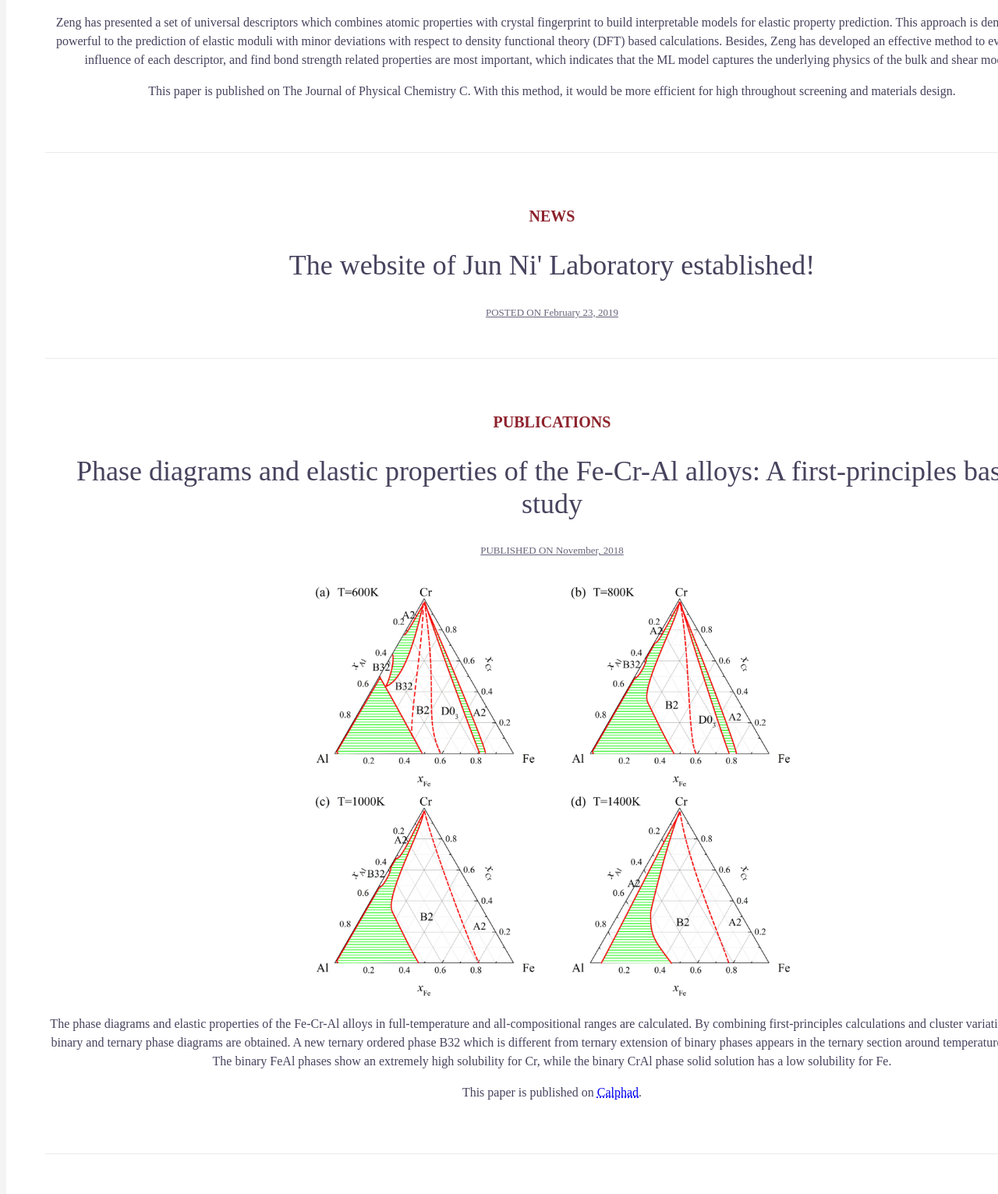
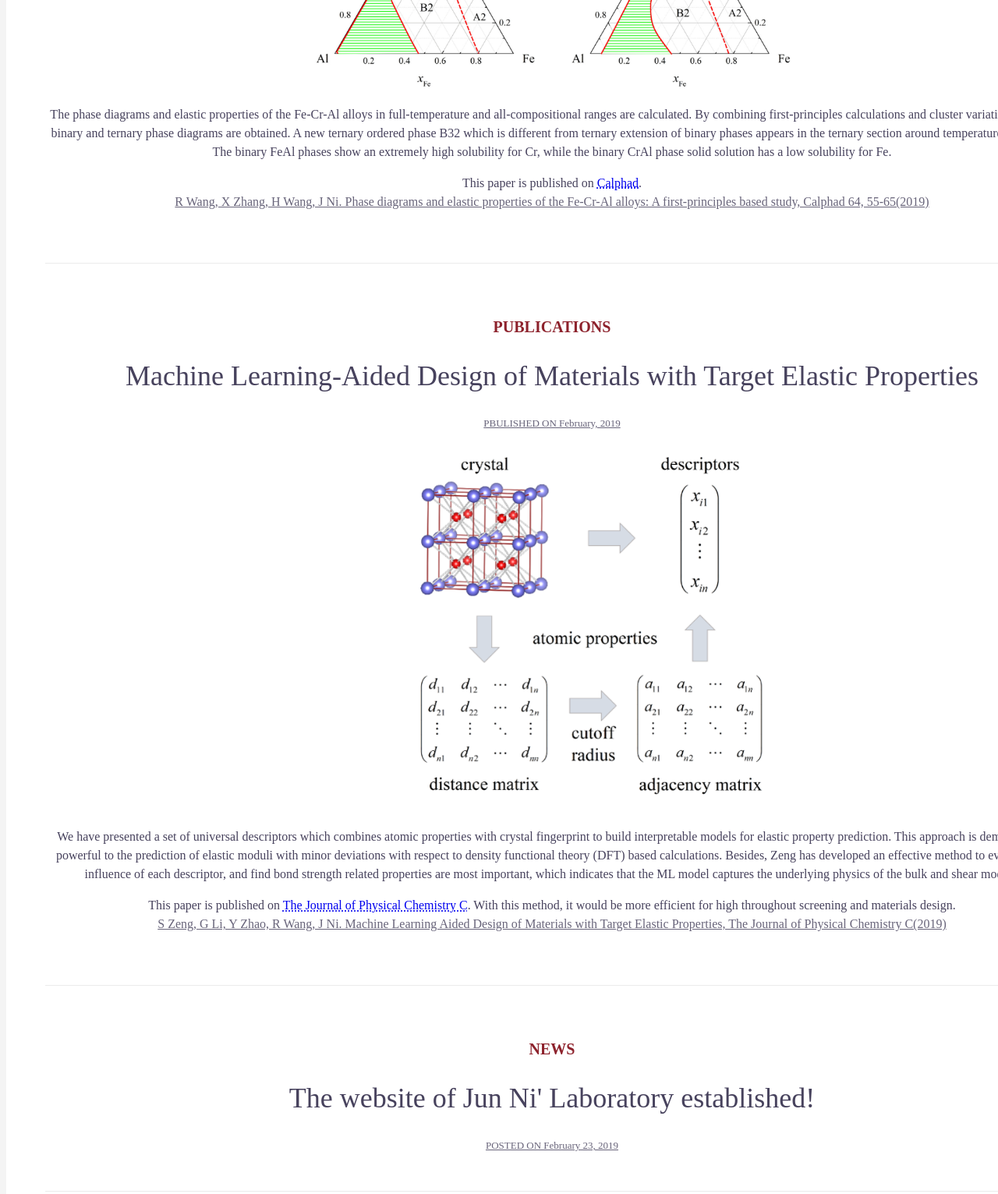
Before and after one commit to xinming365/Lab-website, a plain HTML site: page index.html in a window 1280 px wide. Shown: the part 1053-2584 px from the top of the page at 78% size. Drawn offline with Linux system fonts and the light colour scheme.

Commit message:
supplementary

```diff
--- a/css/style2.css
+++ b/css/style2.css
@@ -32,6 +32,13 @@
 	text-decoration: underline;
 }
 
+.entry-publication{
+	color: #68647a;
+	text-align: center;
+	font-size: 16px;
+	text-decoration:underline;
+}
+
 .entry-passage{
 	margin-bottom: 24px;
 }
--- a/index.html
+++ b/index.html
@@ -46,49 +46,14 @@
 	<div id="showcase">
 		<div class ="container-showcase">
 
-			<div class="article-area">
-				<h1 >PUBLICATIONS</h1>
-				<h2 class="entry-title">Machine Learning-Aided Design of Materials with Target Elastic Properties
-				</h2>
 
-				<time class="entry-date">PBULISHED ON February, 2019</time>
-
-				<div class="imgbox">
-					<img src="./images/showcase01.png" >
-				</div>
-
-
-				<p>    Zeng has presented a set of universal descriptors which combines atomic properties
-					with crystal fingerprint to build interpretable models for elastic property prediction. This approach
-					is demonstrated powerful to the prediction of elastic moduli with minor deviations with respect
-					to density functional theory (DFT) based calculations. Besides, Zeng has developed an effective method
-					to evaluate the influence of each descriptor, and find bond strength related properties are most
-					important, which indicates that the ML model captures the underlying physics of the bulk and
-					shear moduli.
-				</p>
-
-
-				<p>
-					 This paper is published on The Journal of Physical Chemistry C. With this method, it would be more efficient for high throughout screening and materials
-					 design.
-				</p>
-			</div>
-
-			<div class="article-area">
-				<h1 >NEWS</h1>
-				<h2 class="entry-title">The website of Jun Ni' Laboratory established!
-				</h2>
-
-				<time class="entry-date">POSTED ON February 23, 2019</time>
-
-			</div>
 
 			<div class="article-area">
 				<h1 >PUBLICATIONS</h1>
 				<h2 class="entry-title">Phase diagrams and elastic properties of the Fe-Cr-Al alloys: A first-principles based study
 				</h2>
 
-				<time class="entry-date">PUBLISHED ON November, 2018</time>
+				<time class="entry-date">PUBLISHED ON March, 2019</time>
 
 				<div class="imgbox">
 					<img src="./images/showcase02.png" >
@@ -105,9 +70,53 @@
 
 				<p>
 					 This paper is published on <a href="https://www.journals.elsevier.com/calphad"><abbr title="Computer Coupling of Phase Diagrams and Thermochemistry">Calphad</abbr></a>.
+					 <br>
+					 <a href="https://www.sciencedirect.com/science/article/pii/S0364591618301548" class="entry-publication">R Wang, X Zhang, H Wang, J Ni. Phase diagrams and elastic properties of the Fe-Cr-Al alloys: A first-principles based study, Calphad 64, 55-65(2019)</a>
 
 				</p>
 			</div>
+
+
+			<div class="article-area">
+				<h1 >PUBLICATIONS</h1>
+				<h2 class="entry-title">Machine Learning-Aided Design of Materials with Target Elastic Properties
+				</h2>
+
+				<time class="entry-date">PBULISHED ON February, 2019</time>
+
+				<div class="imgbox">
+					<img src="./images/showcase01.png" >
+				</div>
+				<p>    We have presented a set of universal descriptors which combines atomic properties
+					with crystal fingerprint to build interpretable models for elastic property prediction. This approach
+					is demonstrated powerful to the prediction of elastic moduli with minor deviations with respect
+					to density functional theory (DFT) based calculations. Besides, Zeng has developed an effective method
+					to evaluate the influence of each descriptor, and find bond strength related properties are most
+					important, which indicates that the ML model captures the underlying physics of the bulk and
+					shear moduli.
+				</p>
+
+
+				<p>
+					 This paper is published on <a href="https://pubs.acs.org.ccindex.cn/journal/jpccck"><abbr title="The Journal of Physical Chemistry C">The Journal of Physical Chemistry C</abbr></a>. With this method, it would be more efficient for high throughout screening and materials
+					 design.
+					 <br>
+
+					<a href="https://pubs.acs.org.ccindex.cn/doi/abs/10.1021/acs.jpcc.9b01045" class="entry-publication">S Zeng, G Li, Y Zhao, R Wang, J Ni.   Machine Learning Aided Design of Materials with Target Elastic Properties, The Journal of Physical Chemistry C(2019)</a>
+
+				</p>
+			</div>
+
+			<div class="article-area">
+				<h1 >NEWS</h1>
+				<h2 class="entry-title">The website of Jun Ni' Laboratory established!
+				</h2>
+
+				<time class="entry-date">POSTED ON February 23, 2019</time>
+
+			</div>
+
+
 
 			<div class="article-area">
 				<h1 >PUBLICATIONS</h1>
@@ -128,6 +137,8 @@
 
 				<p>
 					 This paper is published on <a href="https://journals.aps.org/prb/abstract/10.1103/PhysRevB.98.134514"><abbr title="PHYSISCAL REVIEW B covering condensed matter and materials physics">PHYSISCAL REVIEW B</abbr></a>.
+					 <br>
+					 <a href="https://journals.aps.org/prb/abstract/10.1103/PhysRevB.98.134514" class="entry-publication">Y Zhao, S Zeng, C Lian, Z Dai, S Meng, J Ni.  Multigap anisotropic superconductivity in borophenes, The Journal of Physical Chemistry C(2018)</a>
 
 				</p>
 			</div>
@@ -146,8 +157,9 @@
 				calculations. Besides, we are trying to find opportunities for further breakthroughs
 				in machine learning to provide even greater advances in the automated design and
 				discovery of materials. Welcome to join us or feel free to contact us.
+				<br>
 				<span style="font-style: italic;">(Email:
-				junni@mail.tsinghua.edu.cn)</span>
+				junni@mail.tsinghua.edu.cn  Tel: 010-62772781)</span>
 			</p>
 	</section>
 
```
Also changed, not shown: publications.html (+3 -2 lines), research.html (+3 -2 lines), team.html (+4 -1 lines).
